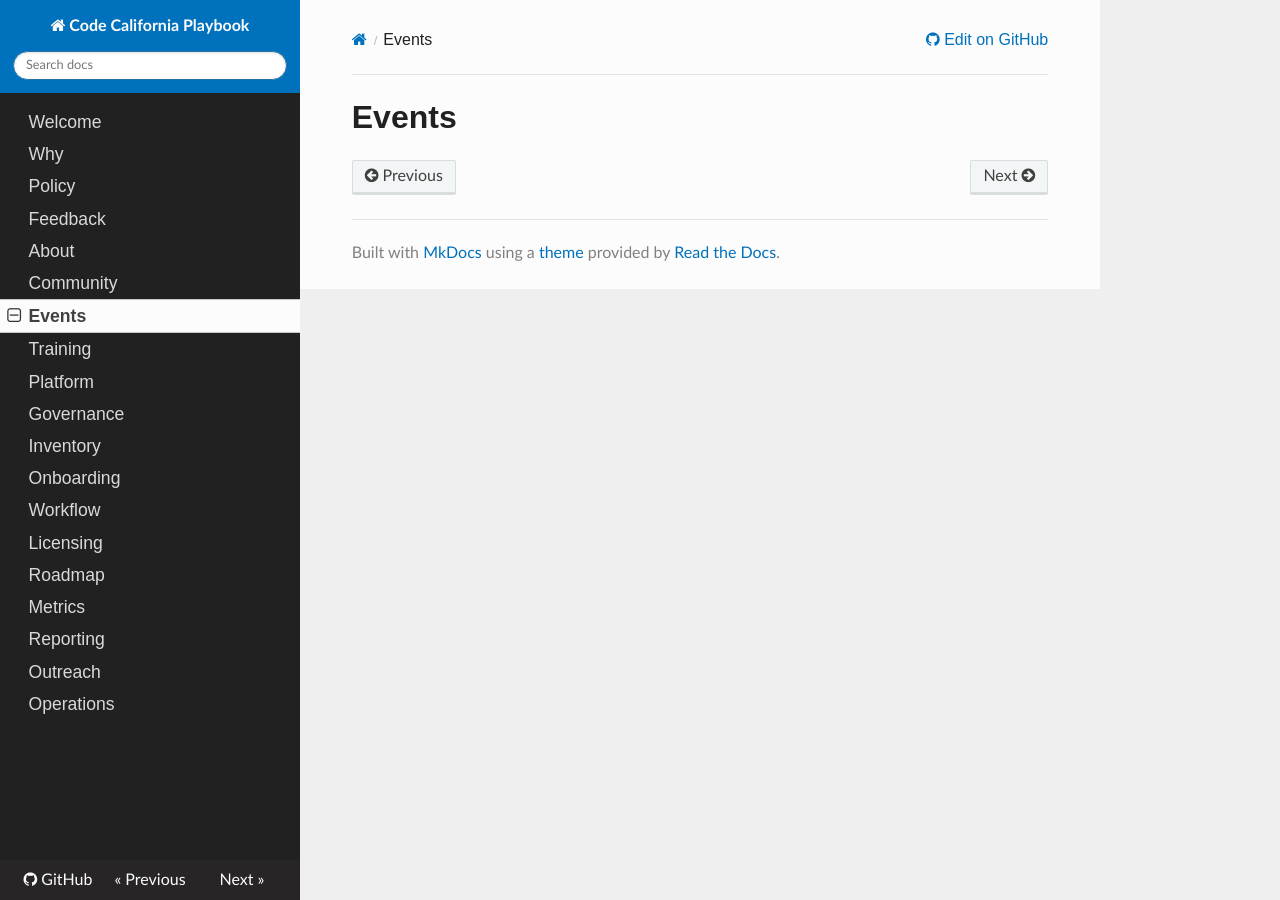
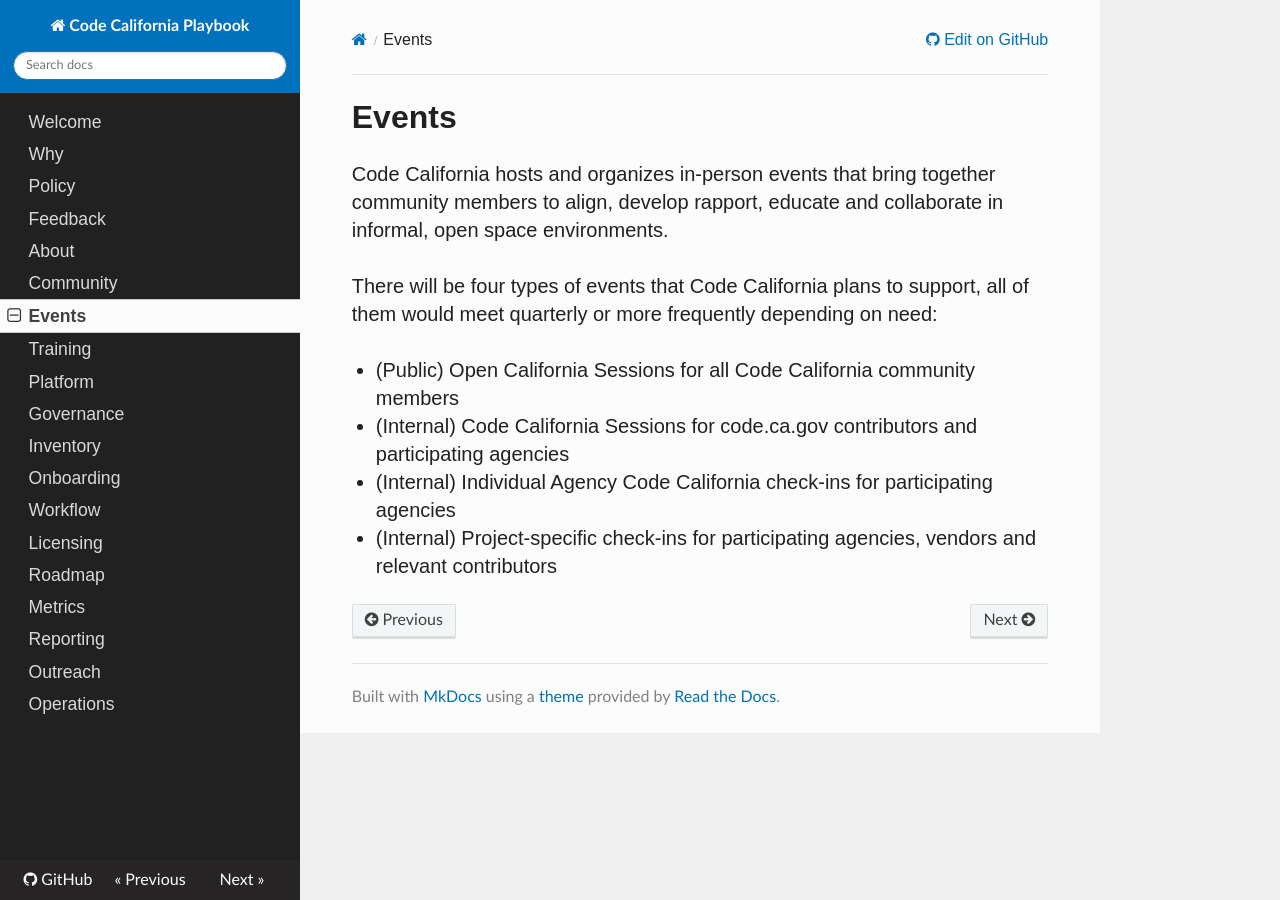
Before and after one commit to CA-CODE-Works/playbook, an MkDocs documentation site: the page built from docs/events.md, in a window 1280 px wide. Built offline with MkDocs 1.6.1, drawn with Linux system fonts in a browser that asks for light colours; nearby versions of some CDN libraries; old or Windows-style settings are respelled for this version of MkDocs.

Commit message:
Update events.md

```diff
--- a/docs/events.md
+++ b/docs/events.md
@@ -1 +1,13 @@
 # Events
+
+Code California hosts and organizes in-person events that bring together community members to align, develop rapport, educate and collaborate in informal, open space environments.
+
+There will be four types of events that Code California plans to support, all of them would meet quarterly or more frequently depending on need:
+
+* (Public) Open California Sessions for all Code California community members
+
+* (Internal) Code California Sessions for code.ca.gov contributors and participating agencies
+
+* (Internal) Individual Agency Code California check-ins for participating agencies
+
+* (Internal) Project-specific check-ins for participating agencies, vendors and relevant contributors
```
